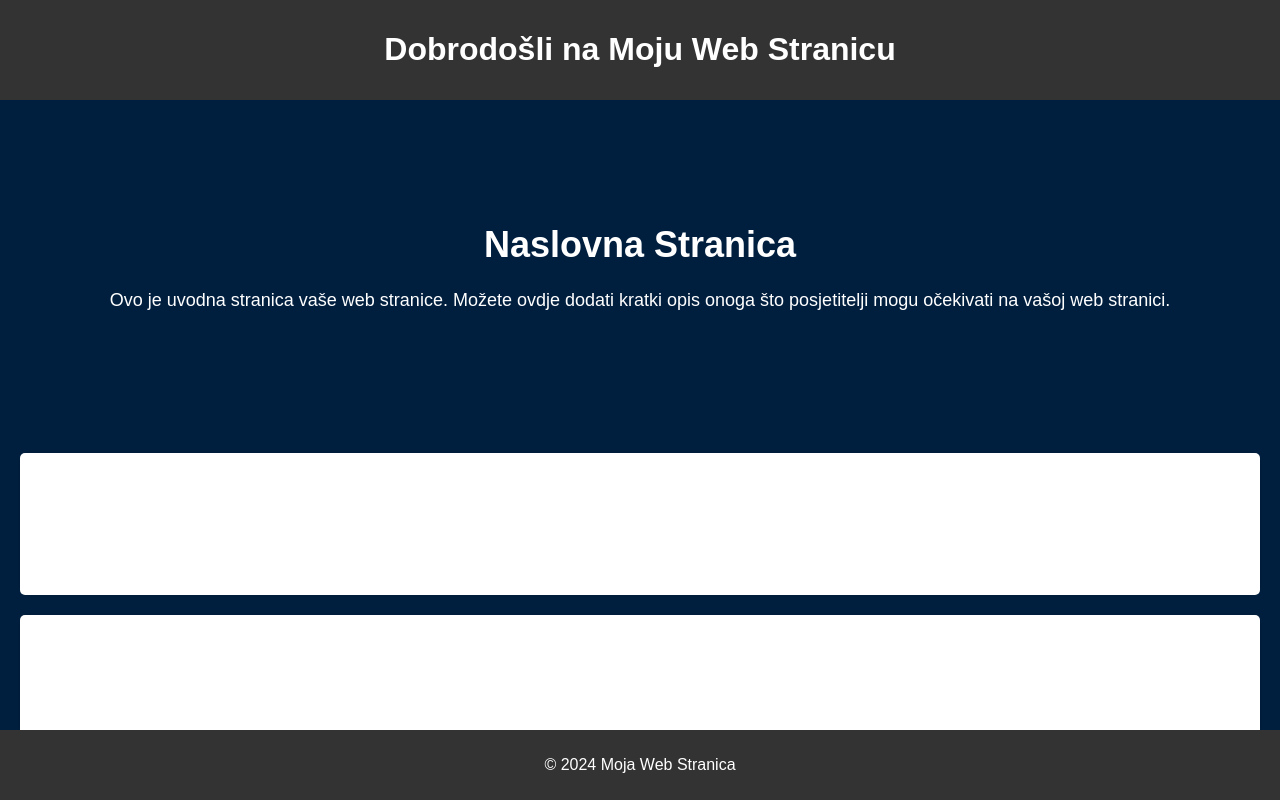
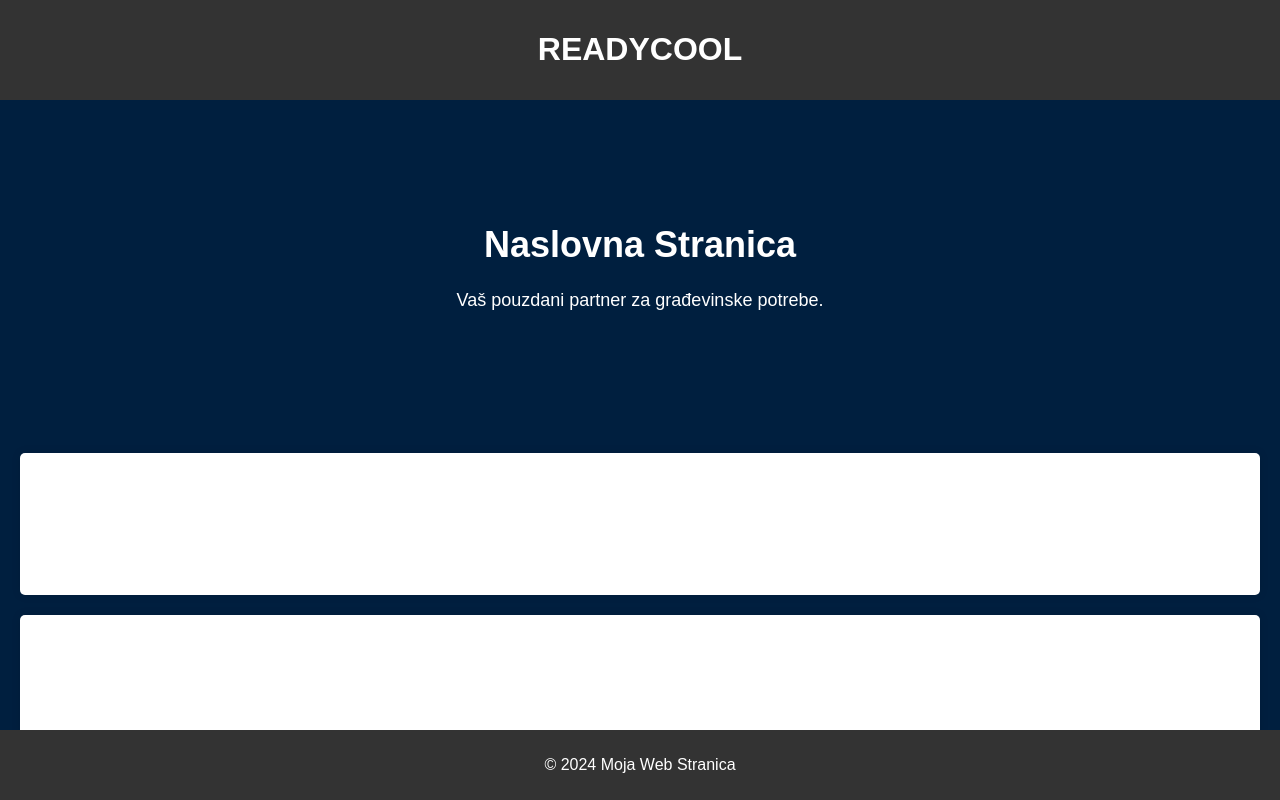
Before and after one commit to READY-COOL/READYCOOL, a plain HTML site: page index.html in a window 1280 px wide. Drawn offline with Linux system fonts and the light colour scheme.

Commit message:
Update index.html

```diff
--- a/index.html
+++ b/index.html
@@ -50,12 +50,12 @@
 </head>
 <body>
     <header>
-        <h1>Dobrodošli na Moju Web Stranicu</h1>
+        <h1>READYCOOL</h1>
     </header>
 
     <div class="naslovna">
         <h1>Naslovna Stranica</h1>
-        <p>Ovo je uvodna stranica vaše web stranice. Možete ovdje dodati kratki opis onoga što posjetitelji mogu očekivati na vašoj web stranici.</p>
+        <p>Vaš pouzdani partner za građevinske potrebe.</p>
     </div>
 
     <section>
```
